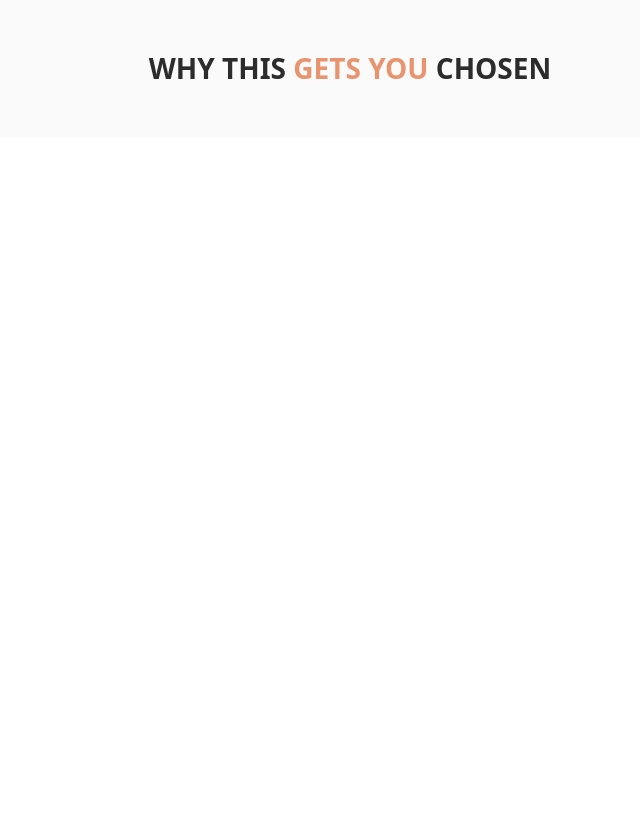
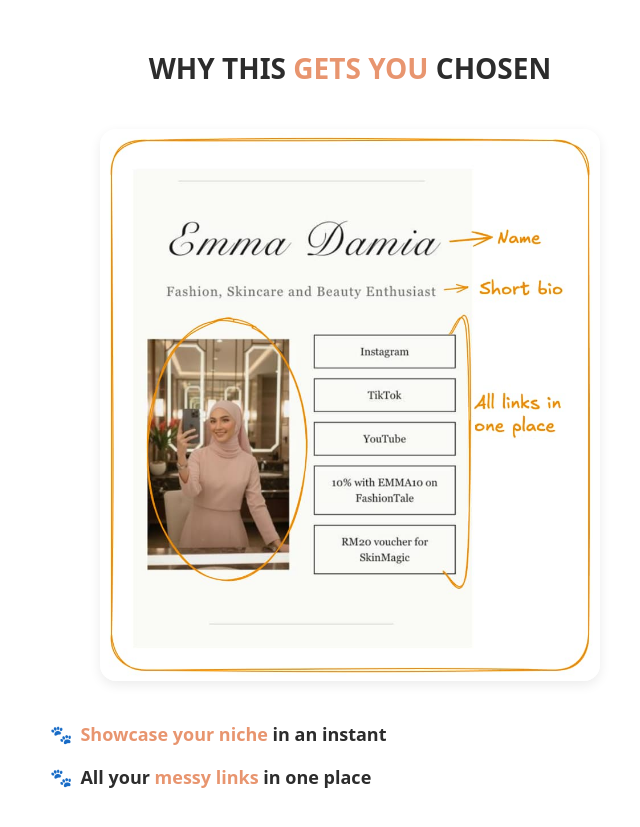
Before and after one commit to BigCalicoCatto/fatcalico, a Next.js app: page / in a window 1280 px wide. Shown: the part 2420-3247 px from the top of the page, without its empty margins (290-930 px from the left). Before the commit the page ends 2557 px from the top, so only its background shows below. Built offline with nearby package versions, Linux system fonts and the light colour scheme.

Commit message:
Update page.tsx

```diff
--- a/app/page.tsx
+++ b/app/page.tsx
@@ -142,10 +142,34 @@ export default function Home() {
       </section>
 
       {/* WHY THIS GETS YOU CHOSEN */}
-      <section style={{ padding: '48px 24px', backgroundColor: '#FAFAFA' }}>
-        <h2 style={{ fontSize: '28px', fontWeight: 'bold', textAlign: 'center', color: '#2C2C2C' }}>
+      <section style={{ padding: '48px 24px', backgroundColor: '#FFFFFF' }}>
+        <h2 style={{ fontSize: '28px', fontWeight: 'bold', textAlign: 'center', marginBottom: '40px', color: '#2C2C2C' }}>
           WHY THIS <Highlight color="orange">GETS YOU</Highlight> CHOSEN
         </h2>
+
+        <div style={{ maxWidth: '500px', marginLeft: 'auto', marginRight: 'auto', marginBottom: '40px' }}>
+          <img
+            src="/why1.jpg"
+            alt="Portfolio Breakdown"
+            style={{ width: '100%', height: 'auto', borderRadius: '16px', boxShadow: '0 4px 12px rgba(0, 0, 0, 0.08)' }}
+          />
+        </div>
+
+        <div style={{ maxWidth: '600px', marginLeft: 'auto', marginRight: 'auto' }}>
+          <div style={{ marginBottom: '16px' }}>
+            <h3 style={{ fontSize: '18px', fontWeight: 'bold', color: '#2C2C2C', marginBottom: '0px' }}>
+              <span style={{ marginRight: '8px' }}>🐾</span>
+              <Highlight color="orange">Showcase your niche</Highlight> in an instant
+            </h3>
+          </div>
+
+          <div>
+            <h3 style={{ fontSize: '18px', fontWeight: 'bold', color: '#2C2C2C', marginBottom: '0px' }}>
+              <span style={{ marginRight: '8px' }}>🐾</span>
+              All your <Highlight color="orange">messy links</Highlight> in one place
+            </h3>
+          </div>
+        </div>
       </section>
     </div>
   );
```
